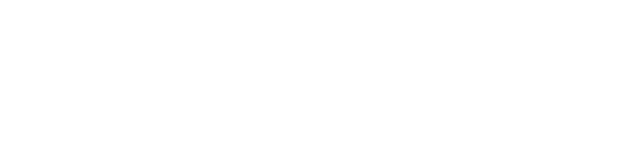
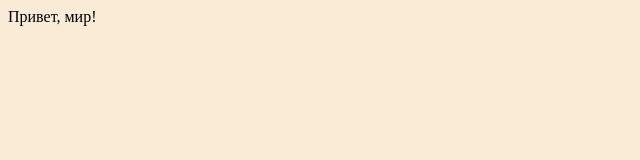
Before and after one commit to AndreiGodovaniuk/first-project, a plain HTML site: page index.html in a window 1280 px wide. Shown: the whole page, without its empty margins (0-640 px from the left). Drawn offline with Linux system fonts and the light colour scheme.

Commit message:
Добавил script.js

```diff
--- a/index.html
+++ b/index.html
@@ -3,9 +3,10 @@
 <head>
   <meta charset="UTF-8">
   <meta name="viewport" content="width=device-width, initial-scale=1.0">
+  <link rel="stylesheet" href="style.css">
   <title>Document</title>
 </head>
 <body>
-
+  Привет, мир!
 </body>
 </html>
--- a/style.css
+++ b/style.css
@@ -0,0 +1,3 @@
+body{
+  background-color: antiquewhite;
+}
```
Also changed, not shown: script.js (added).
